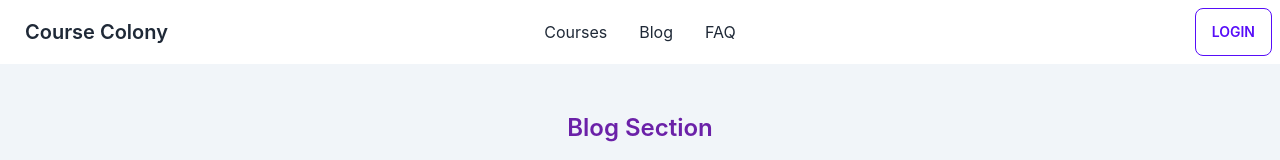
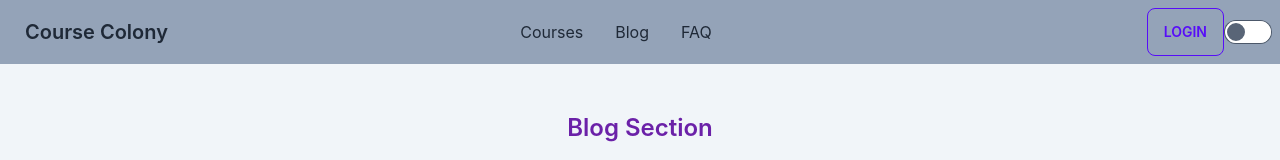
Before and after one commit to nishatroyhana011/course-colony, a React (Create React App) app: page /blog in a window 1280 px wide. Shown: the top 160 px of the page. Built offline with nearby package versions, Linux system fonts and the light colour scheme; no server answers.

Commit message:
theme toggle added

```diff
--- a/public/index.html
+++ b/public/index.html
@@ -39,5 +39,6 @@
       To begin the development, run `npm start` or `yarn start`.
       To create a production bundle, use `npm run build` or `yarn build`.
     -->
+
   </body>
 </html>
--- a/src/App.css
+++ b/src/App.css
@@ -1,5 +1,11 @@
 .App {
   text-align: center;
+}
+.Dark{
+  background-color: #282c34;
+}
+.Light{
+  background-color: cornsilk;
 }
 
 .App-logo {
--- a/src/App.js
+++ b/src/App.js
@@ -1,8 +1,11 @@
 import { RouterProvider } from 'react-router-dom';
 import { router } from './components/Routes/Routes';
+
 import './App.css';
 
+
 function App() {
+
   return (
     <div className="App">
        <RouterProvider router={router}></RouterProvider>
--- a/src/components/pages/blog/Blog.js
+++ b/src/components/pages/blog/Blog.js
@@ -1,8 +1,10 @@
-import React from 'react';
+import React ,{useContext} from 'react';
+import { themeContext } from '../../../context/theme/ThemeProvider';
 
 const Blog = () => {
+    const { isChecked } = useContext(themeContext);
     return (
-        <div>
+        <div className={`${isChecked ? 'Dark' : 'Light' }`}>
             <div className='flex h-32 bg-slate-100 justify-around items-center'>
                 <p className='text-2xl text-purple-800 font-semibold'>Blog Section</p>
             </div>
--- a/src/components/shared/header/Header.js
+++ b/src/components/shared/header/Header.js
@@ -1,19 +1,28 @@
 import React, { useContext } from 'react';
 import { Link } from 'react-router-dom';
 import { Authcontext } from '../../../context/AuthProvider/AuthProvider';
-
+import { themeContext } from '../../../context/theme/ThemeProvider';
 
 const Header = () => {
     const { user, logOut } = useContext(Authcontext);
+    const { isChecked, setIsChecked} = useContext(themeContext);
+
     const handleLogOut = () => {
         logOut()
-        .then(()=>{})
-        .catch( error => console.log(error))
+            .then(() => { })
+            .catch(error => console.log(error))
+    }
+    const handleCheck = (event)=>{
+        if(event.target.checked){
+            setIsChecked(true)
+        }else{
+            setIsChecked(false)
+        }
     }
 
     return (
-        <div>
-            <div className="navbar bg-base-100">
+        <div className=''>
+            <div className={`navbar ${isChecked ? 'bg-slate-400' : 'bg-red-300'}`}>
                 <div className="navbar-start">
                     <div className="dropdown">
                         <label tabIndex={0} className="btn btn-ghost lg:hidden">
@@ -49,9 +58,12 @@ const Header = () => {
                             </>
                             :
                             <>
-                            <button className='btn btn-outline btn-primary'><Link to='/login'>Login</Link></button>
+                                <button className='btn btn-outline btn-primary'><Link to='/login'>Login</Link></button>
                             </>
                     }
+                </div>
+                <div className=''>
+                <input onClick={handleCheck} type="checkbox" className="toggle" />
                 </div>
             </div>
         </div>
--- /dev/null
+++ b/src/context/theme/ThemeProvider.js
@@ -0,0 +1,18 @@
+import React from 'react';
+import { useState } from 'react';
+import { createContext } from 'react';
+
+export const themeContext = createContext();
+const ThemeProvider = ({children}) => {
+    const [isChecked, setIsChecked] = useState(true);
+
+
+    const themeInfo = {isChecked, setIsChecked};
+    return (
+        <themeContext.Provider value={themeInfo}>
+            {children}
+        </themeContext.Provider>
+    );
+};
+
+export default ThemeProvider;
--- a/src/index.js
+++ b/src/index.js
@@ -4,13 +4,16 @@ import './index.css';
 import App from './App';
 import reportWebVitals from './reportWebVitals';
 import AuthProvider from './context/AuthProvider/AuthProvider';
+import ThemeProvider from './context/theme/ThemeProvider';
 
 const root = ReactDOM.createRoot(document.getElementById('root'));
 root.render(
   <React.StrictMode>
-    <AuthProvider>
-    <App />
-    </AuthProvider>
+    <ThemeProvider>
+      <AuthProvider>
+        <App />
+      </AuthProvider>
+    </ThemeProvider>
   </React.StrictMode>
 );
 
--- a/tailwind.config.js
+++ b/tailwind.config.js
@@ -4,6 +4,7 @@ module.exports = {
     "./src/**/*.{js,jsx,ts,tsx}",
   ],
   theme: {
+
     extend: {},
   },
   plugins: [require("daisyui")],
```
